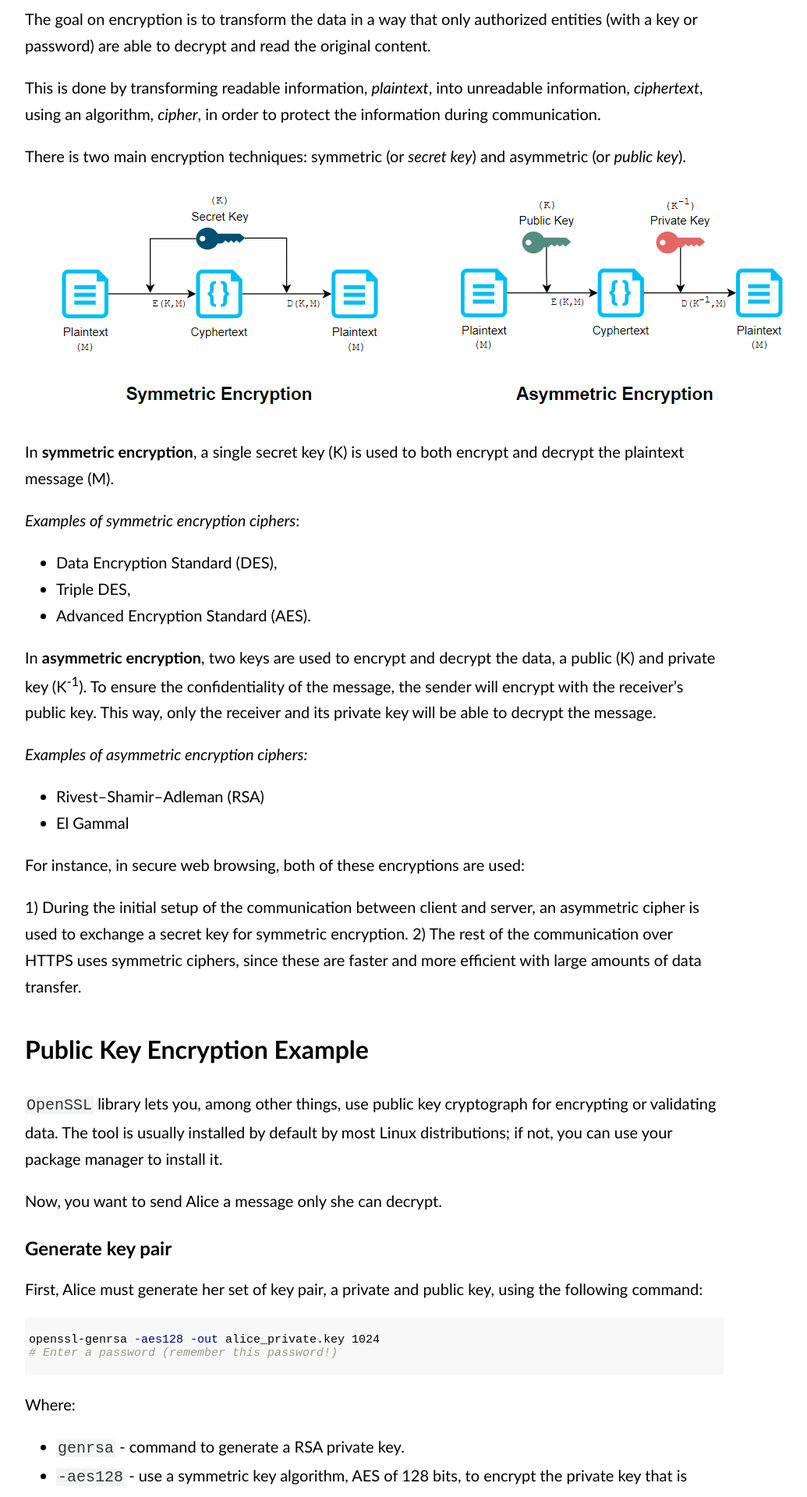
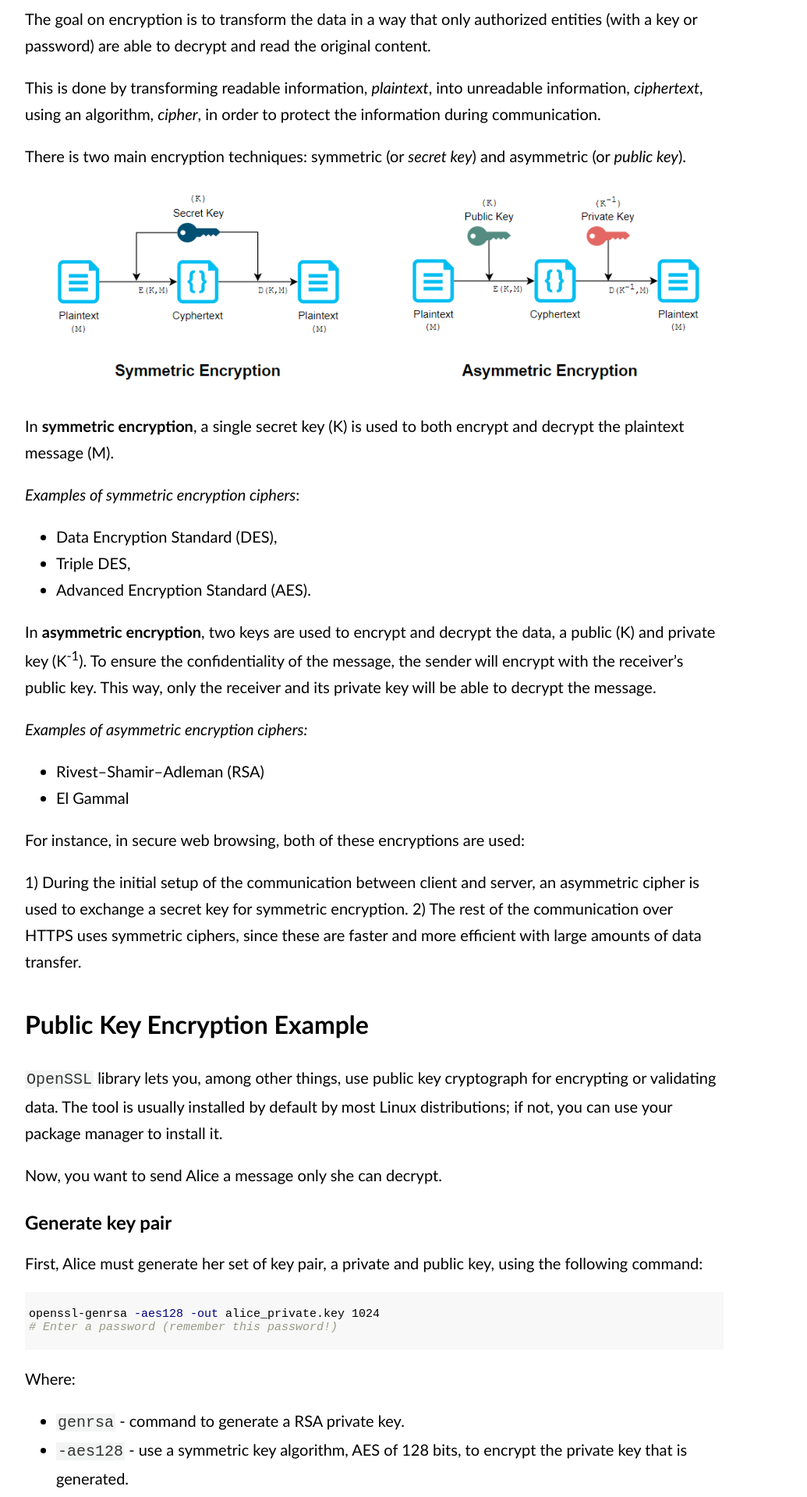
Before and after one commit to OlgaCarvalho/first_personal_website, a Jekyll site: the page built from _posts/2022-01-06-encoding-vs-encryption-vs-hashing.md, in a window 1280 px wide. Shown: the part 2460-4380 px from the top of the page at 78% size, without its empty margins (160-1195 px from the left). Built offline with Jekyll 4.4.1, drawn with Linux system fonts in a browser that asks for light colours; our own code applies the rules of GitHub Pages for plain Markdown files.

Commit message:
Images: fit to available size, but with max-width 1200px

```diff
--- a/css/main.css
+++ b/css/main.css
@@ -66,6 +66,16 @@ footer {
 }
 
 /**
+  * Images
+  */
+img {
+  max-width: 1200px;
+  width: 100%;
+  height: 100%;
+  object-fit: fill;
+}
+
+/**
  * New elements
  */
 .highlighter-rouge .highlight pre.highlight {
```
